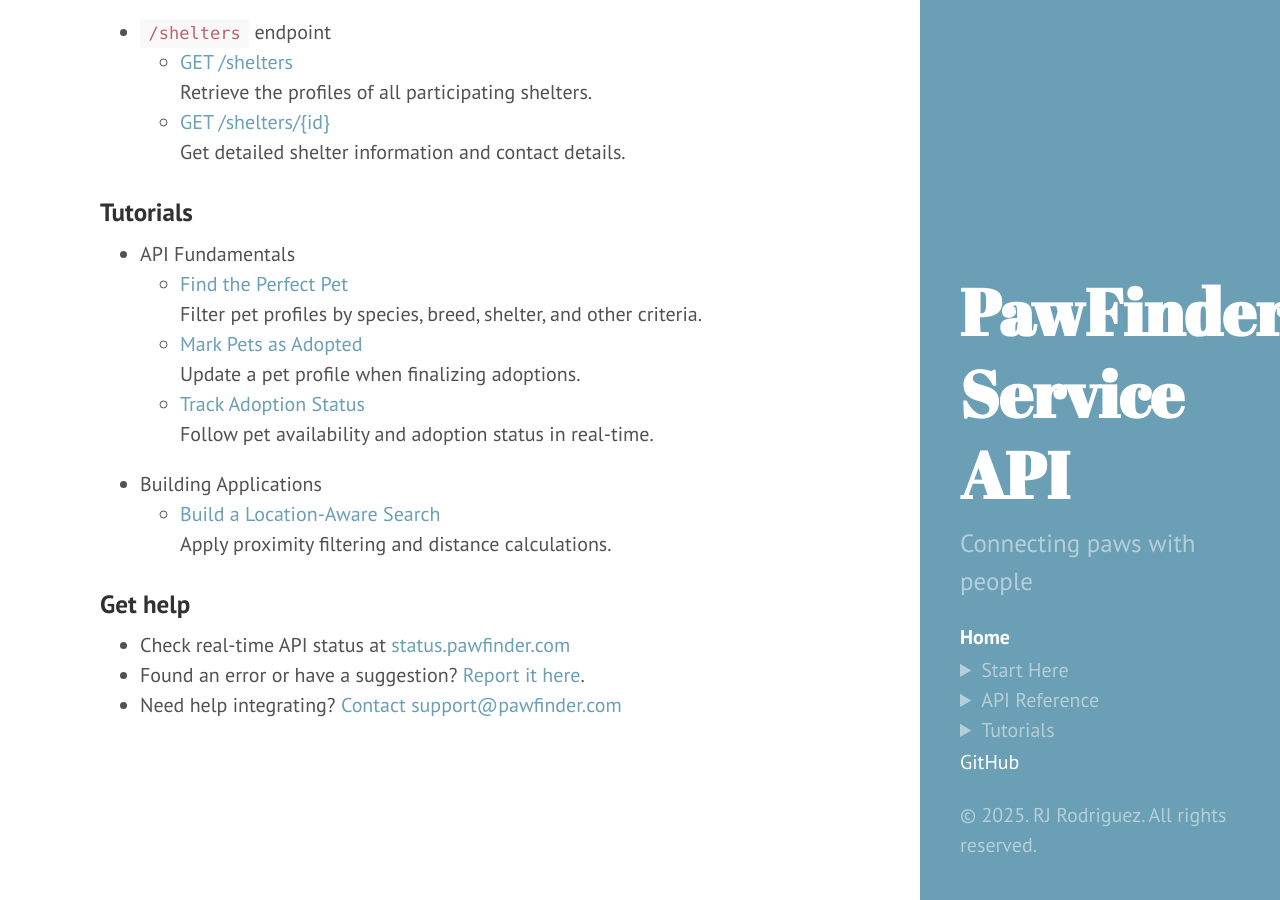
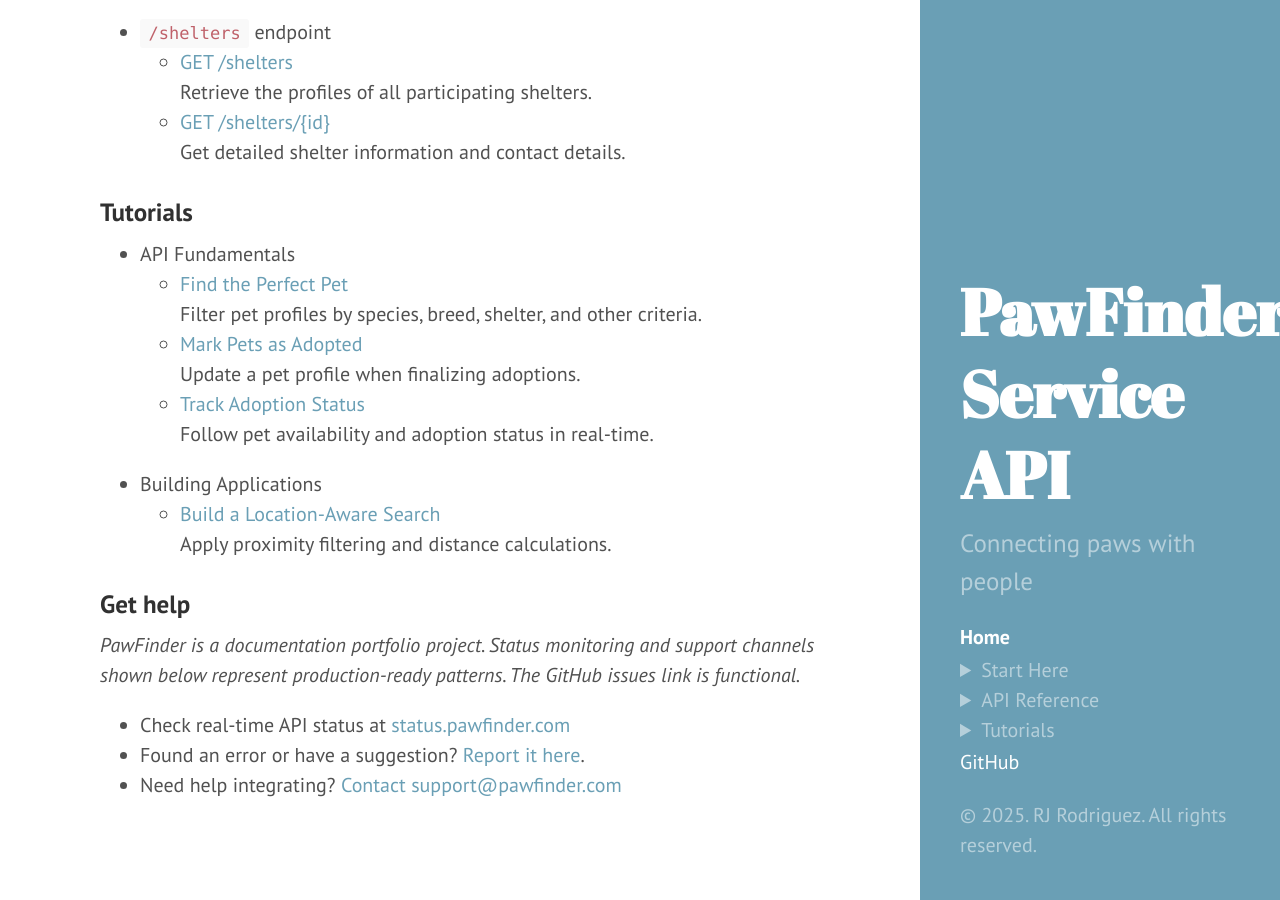
Before and after one commit to rhyannonjoy/pawfinder-service, a Jekyll site: the page built from index.md, in a window 1280 px wide and 900 px high, scrolled down 1678 px. Built offline with Jekyll 4.4.1, drawn with Linux system fonts in a browser that asks for light colours.

Commit message:
docs(index): add note to get help section

```diff
--- a/index.md
+++ b/index.md
@@ -64,6 +64,10 @@ Reference all endpoint operations, parameters, and responses.
 
 ### Get help
 
+_PawFinder is a documentation portfolio project.
+Status monitoring and support channels shown below represent
+production-ready patterns. The GitHub issues link is functional._
+
 - Check real-time API status at [status.pawfinder.com](status.pawfinder.com)
 - Found an error or have a suggestion?
 [Report it here](https://github.com/rhyannonjoy/pawfinder-service/issues).
```
